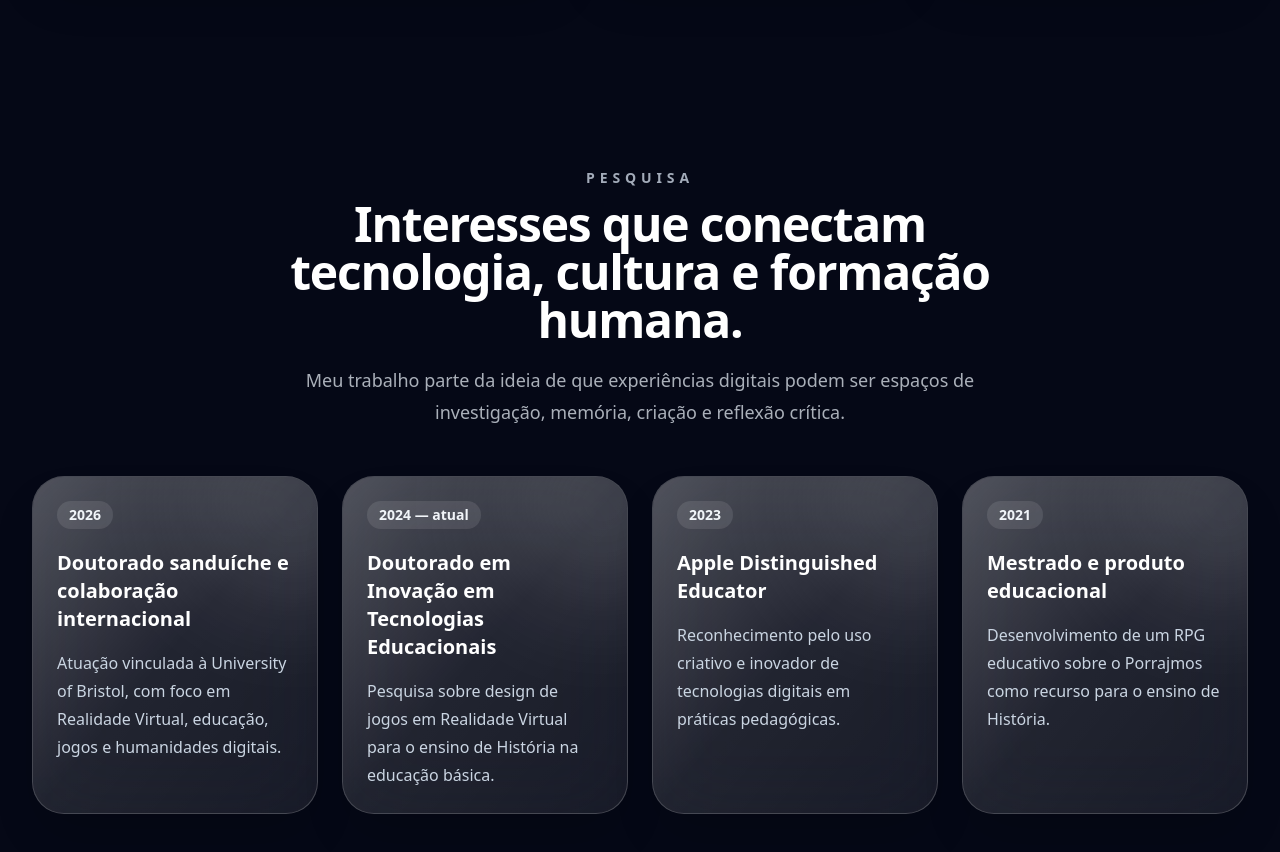
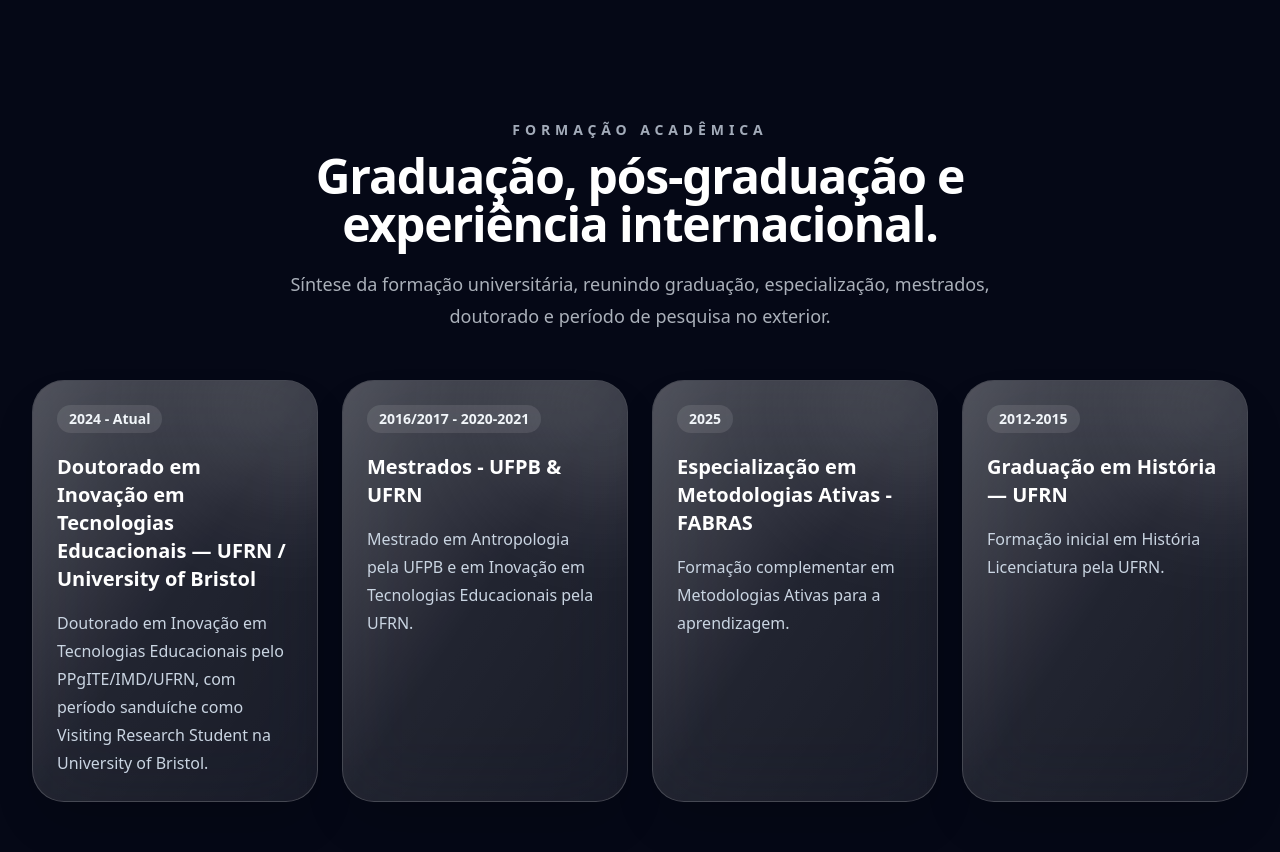
Before and after one commit to luscavle/meu-site, a React (Vite) app in the folder lucasvale-site-vercel-final/: page / in a window 1280 px wide. Shown: the part 2700-3552 px from the top of the page. Built offline with nearby package versions, Linux system fonts and the light colour scheme.

Commit message:
Update content.js

```diff
--- a/lucasvale-site-vercel-final/src/data/content.js
+++ b/lucasvale-site-vercel-final/src/data/content.js
@@ -93,24 +93,24 @@ export const publications = [
 
 export const timeline = [
   {
-    period: "2026",
-    title: "Doutorado sanduíche e colaboração internacional",
-    text: "Atuação vinculada à University of Bristol, com foco em Realidade Virtual, educação, jogos e humanidades digitais.",
+    period: "2024 - Atual",
+    title: "Doutorado em Inovação em Tecnologias Educacionais — UFRN / University of Bristol",
+    text: "Doutorado em Inovação em Tecnologias Educacionais pelo PPgITE/IMD/UFRN, com período sanduíche como Visiting Research Student na University of Bristol.",
   },
   {
-    period: "2024 — atual",
-    title: "Doutorado em Inovação em Tecnologias Educacionais",
-    text: "Pesquisa sobre design de jogos em Realidade Virtual para o ensino de História na educação básica.",
+    period: "2016/2017 - 2020-2021",
+    title: "Mestrados - UFPB & UFRN ",
+    text: "Mestrado em Antropologia pela UFPB e em Inovação em Tecnologias Educacionais pela UFRN.",
   },
   {
-    period: "2023",
-    title: "Apple Distinguished Educator",
-    text: "Reconhecimento pelo uso criativo e inovador de tecnologias digitais em práticas pedagógicas.",
+    period: "2025",
+    title: "Especialização em Metodologias Ativas - FABRAS",
+    text: "Formação complementar em Metodologias Ativas para a aprendizagem.",
   },
   {
-    period: "2021",
-    title: "Mestrado e produto educacional",
-    text: "Desenvolvimento de um RPG educativo sobre o Porrajmos como recurso para o ensino de História.",
+    period: "2012-2015",
+    title: "Graduação em História — UFRN",
+    text: "Formação inicial em História Licenciatura pela UFRN.",
   },
 ];
 
@@ -259,15 +259,15 @@ export function getPageContent(isPt) {
       contact: isPt ? "Contato" : "Contact",
       openMenu: isPt ? "Abrir menu" : "Open menu",
       aboutEyebrow: isPt ? "Sobre" : "About",
-      aboutTitle: isPt ? "Uma trajetória entre escola, pesquisa e criação digital." : "A trajectory across school, research, and digital creation.",
-      aboutText: isPt ? "Minha atuação articula prática docente, investigação acadêmica e desenvolvimento de recursos digitais para educação." : "My work connects teaching practice, academic research, and the development of digital resources for education.",
+      aboutTitle: isPt ? "Perfil acadêmico e profissional" : "Academic and professional profile",
+      aboutText: isPt ? "Atuação na educação básica, na pesquisa acadêmica e no desenvolvimento de projetos com tecnologias digitais e experiências imersivas." : "Work in basic education, academic research and the development of projects involving digital technologies and immersive experiences.",
       academicProfile: isPt ? "Perfil acadêmico" : "Academic profile",
       academicText: isPt
         ? "Sou professor de História e Letramento Digital, graduado pela Universidade Federal do Rio Grande do Norte (UFRN), com mestrados em Antropologia pela Universidade Federal da Paraíba (PPGA/UFPB) e em Inovação em Tecnologias Educacionais pelo PPgITE/IMD/UFRN. Atualmente, sou doutorando em Inovação em Tecnologias Educacionais e realizo doutorado sanduíche como Visiting Research Student na University of Bristol, no Reino Unido, junto ao Department of Classics and Ancient History e ao Bristol Digital Game Lab (BDGL). Atuo como professor-pesquisador na educação básica, articulando ensino de História, tecnologias imersivas, jogos digitais e metodologias ativas. Minha pesquisa investiga como experiências imersivas em Realidade Virtual representam o passado e quais potencialidades e limites apresentam para a interpretação histórica de estudantes, com atenção especial aos passados sensíveis."
   : "I am a History and Digital Literacy teacher, graduated from the Federal University of Rio Grande do Norte (UFRN), with Master’s degrees in Anthropology from the Federal University of Paraíba (PPGA/UFPB) and in Innovation in Educational Technologies from PPgITE/IMD/UFRN. I am currently a PhD candidate in Innovation in Educational Technologies and undertaking a sandwich PhD as a Visiting Research Student at the University of Bristol, United Kingdom, linked to the Department of Classics and Ancient History and the Bristol Digital Game Lab (BDGL). I work as a teacher-researcher in basic education, articulating History education, immersive technologies, digital games, and active learning methodologies. My research investigates how immersive Virtual Reality experiences represent the past and what possibilities and limits they present for students’ historical interpretation, with particular attention to sensitive pasts.",
-      researchEyebrow: isPt ? "Pesquisa" : "Research",
-      researchTitle: isPt ? "Interesses que conectam tecnologia, cultura e formação humana." : "Research interests connecting technology, culture, and education.",
-      researchText: isPt ? "Meu trabalho parte da ideia de que experiências digitais podem ser espaços de investigação, memória, criação e reflexão crítica." : "My work starts from the idea that digital experiences can become spaces for inquiry, memory, creation, and critical reflection.",
+      researchEyebrow: isPt ? "Formação acadêmica" : "Academic background",
+      researchTitle: isPt ? "Graduação, pós-graduação e experiência internacional." : "Undergraduate studies, graduate degrees and international experience.",
+      researchText: isPt ? "Síntese da formação universitária, reunindo graduação, especialização, mestrados, doutorado e período de pesquisa no exterior." : "A concise overview of university education, including undergraduate studies, specialisation, master’s degrees, doctoral research and a research period abroad.",
       publicationsEyebrow: isPt ? "Publicações" : "Publications",
       publicationsTitle: isPt ? "Artigos, revisões e produções acadêmicas." : "Articles, reviews, and academic work.",
       publicationsText: isPt ? "Uma seleção inicial para divulgar trabalhos, apresentações e produtos educacionais. Substitua os textos e links pelos dados finais de cada publicação." : "An initial selection for sharing papers, presentations, and educational products. Replace the texts and links with the final data for each publication.",
```
